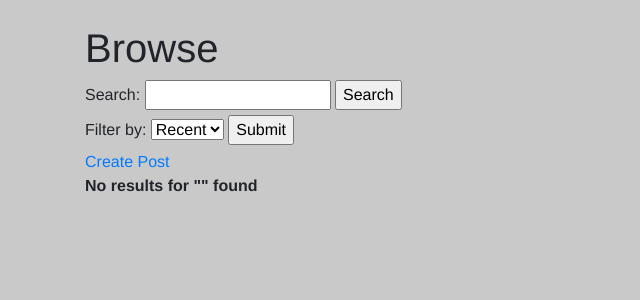
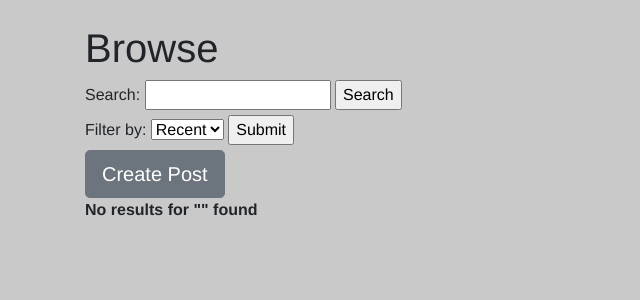
Before and after one commit to GabrielNavata/CSE-106-Final-Project, a Python web app: template ForumApp/templates/browse.html in a window 1280 px wide. Shown: the part 76-376 px from the top of the page, without its empty margins (0-640 px from the left). Run offline with Jinja, Linux system fonts and the light colour scheme; the template is opened without the code that fills it, so the values that code supplies are empty; some libraries are stand-ins or nearby versions.

Commit message:
button changes

```diff
--- a/ForumApp/templates/browse.html
+++ b/ForumApp/templates/browse.html
@@ -51,7 +51,7 @@
       </form>
     {% endif %}
 
-    <a href = "{{url_for('views.create')}}">Create Post</a>
+    <a href = "{{url_for('views.create')}}" class = "btn btn-secondary btn-lg " role = "button">Create Post</a>
 
     {% if not posts %}
     <p>
--- a/ForumApp/templates/index.html
+++ b/ForumApp/templates/index.html
@@ -36,7 +36,7 @@
     <img class="image" src="{{ url_for('static', filename='/images/chess_board.png') }}" alt="Image 2">
     <form action="{{ url_for('views.search') }}" method="POST">
       <input name="search" id="search" value = "Board Games" type='hidden' />
-      <input class="btn btn-secondary btn-lg " id = "board_forum" role="button" type="submit" value="Strategize" />
+      <input class="btn btn-secondary btn-lg " id = "board_button" role="button" type="submit" value="Strategize" />
     </form><br>
   </div>
 </div>
```
